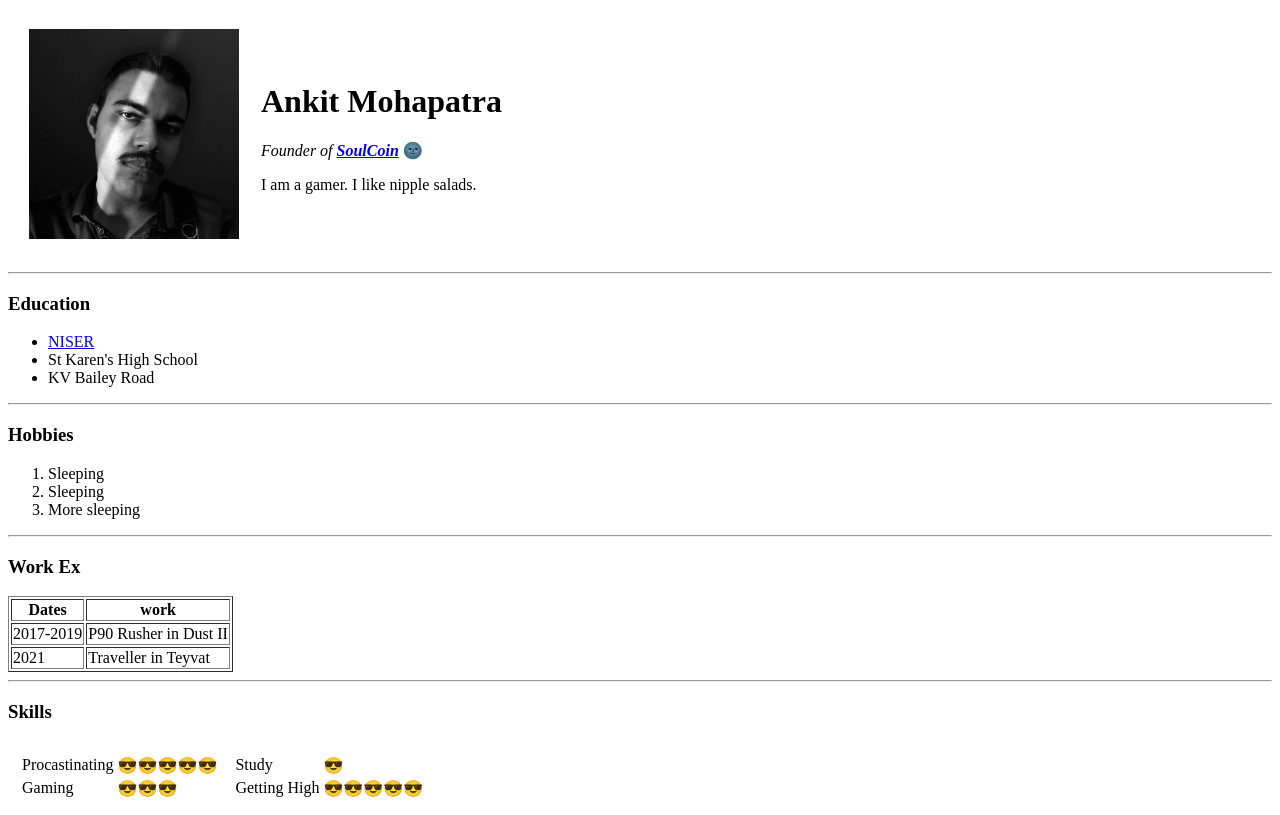
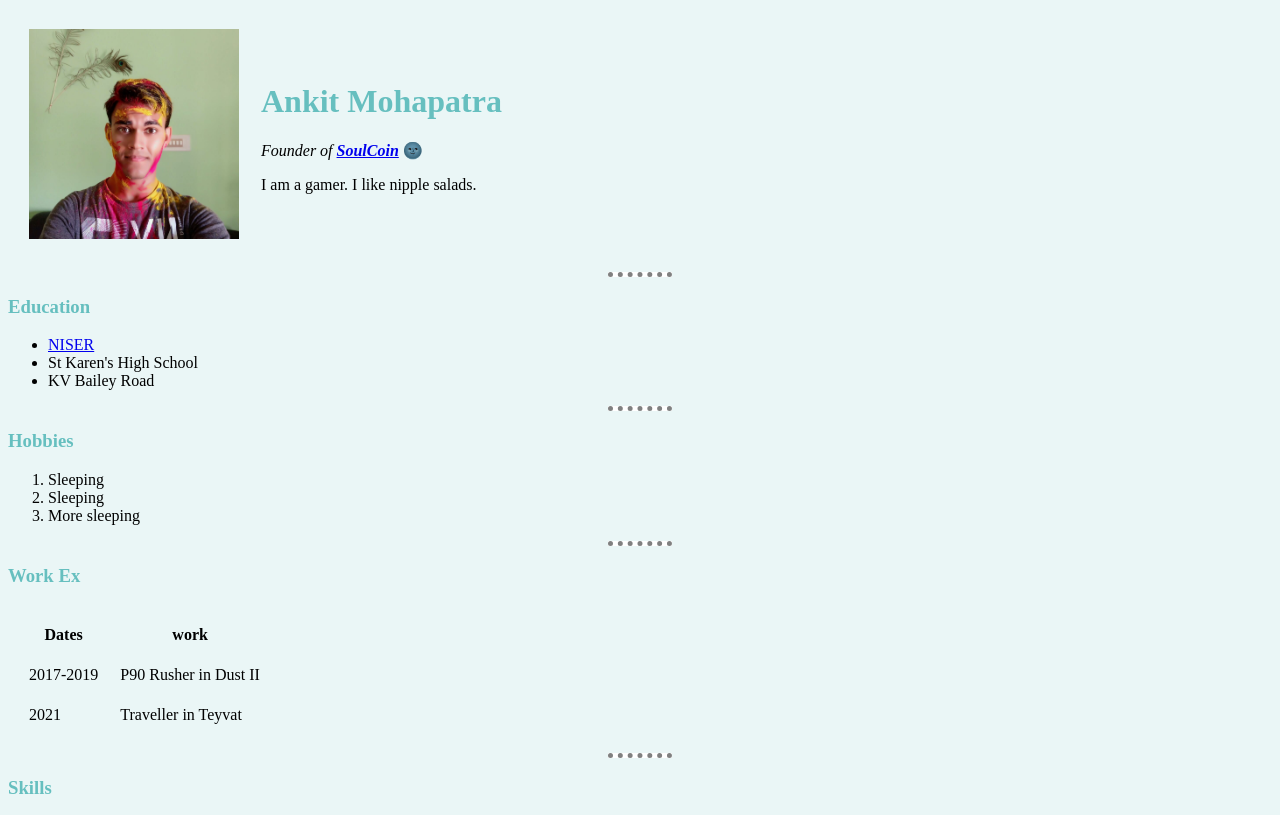
Before and after one commit to AnkitMohapatra/HTML-Personal-Site, a plain HTML site: page index.html in a window 1280 px wide. Shown: the top 815 px of the page. Drawn offline with Linux system fonts and the light colour scheme.

Commit message:
css basics

```diff
--- /dev/null
+++ b/css/styles.css
@@ -0,0 +1,17 @@
+body{
+  background-color: #EAF6F6;
+}
+hr{
+  background-color: white;
+  border-style: none;
+  border-top-style: dotted;
+  border-color: grey;
+  border-width: 5px;
+  width: 5%;
+}
+h1{
+  color: #66BFBF;
+}
+h3{
+  color: #66BFBF;
+}
--- a/index.html
+++ b/index.html
@@ -4,12 +4,13 @@
 <head>
   <meta charset="utf-8">
   <title>Ankit's Personal Site</title>
+  <link rel="stylesheet" href="css/styles.css">
 </head>
 
 <body>
   <table cellspacing="20">
     <tr>
-      <td><img src="images/profile pic.png" alt="profile pic" width="210" height="210"></td>
+      <td><img src="images/profile pic.jpg" alt="profile pic" width="210" height="210"></td>
       <td><h1>Ankit Mohapatra</h1>
       <p><em>Founder of <strong><a href="https://steamcommunity.com/id/SoulXtractorrr">SoulCoin</a></strong></em> 🌚</p>
       <p>I am a gamer. I like nipple salads.</p></td>
@@ -31,7 +32,7 @@
   </ol>
 <hr>
   <h3>Work Ex</h3>
-  <table border="1">
+  <table cellspacing="20">
     <thead>
       <tr>
         <th>Dates</th>
```
Also changed, not shown: contact.html (+1 -0 lines), gaming.html (+1 -0 lines), images/profile pic.jpg (added).
